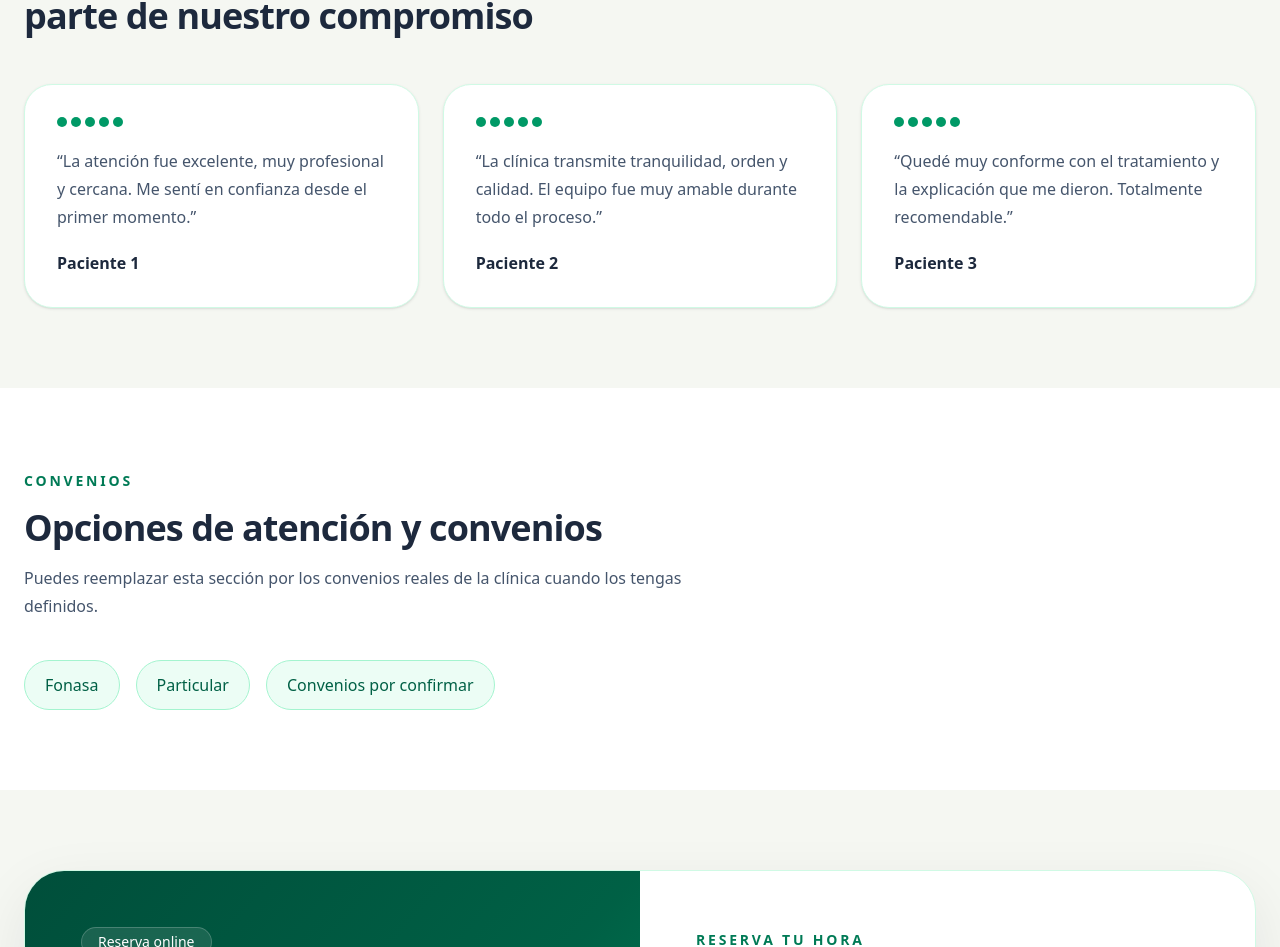
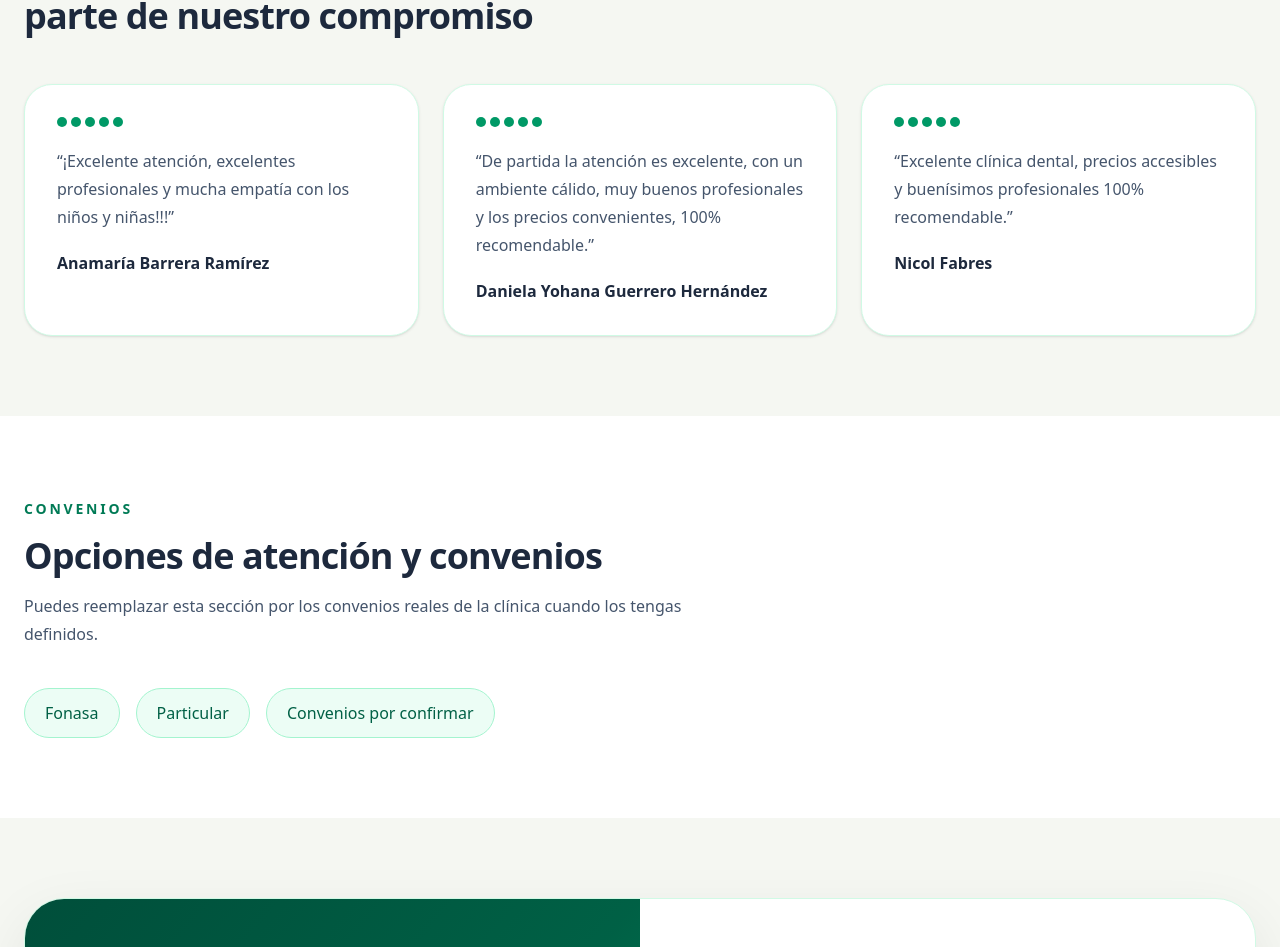
Before and after one commit to sebastianvargasilva9911-arch/clinica-monteverde, a Next.js app: page / in a window 1280 px wide. Shown: the part 4451-5398 px from the top of the page. Built offline with nearby package versions, Linux system fonts and the light colour scheme.

Commit message:
reservar 2

```diff
--- a/components/sections/Testimonials.tsx
+++ b/components/sections/Testimonials.tsx
@@ -1,15 +1,15 @@
 const testimonials = [
   {
-    name: "Paciente 1",
-    text: "La atención fue excelente, muy profesional y cercana. Me sentí en confianza desde el primer momento.",
+    name: "Anamaría Barrera Ramírez",
+    text: "¡Excelente atención, excelentes profesionales y mucha empatía con los niños y niñas!!!",
   },
   {
-    name: "Paciente 2",
-    text: "La clínica transmite tranquilidad, orden y calidad. El equipo fue muy amable durante todo el proceso.",
+    name: "Daniela Yohana Guerrero Hernández",
+    text: "De partida la atención es excelente, con un ambiente cálido, muy buenos profesionales y los precios convenientes, 100% recomendable.",
   },
   {
-    name: "Paciente 3",
-    text: "Quedé muy conforme con el tratamiento y la explicación que me dieron. Totalmente recomendable.",
+    name: "Nicol Fabres",
+    text: "Excelente clínica dental, precios accesibles y buenísimos profesionales 100% recomendable.",
   },
 ];
 
```
